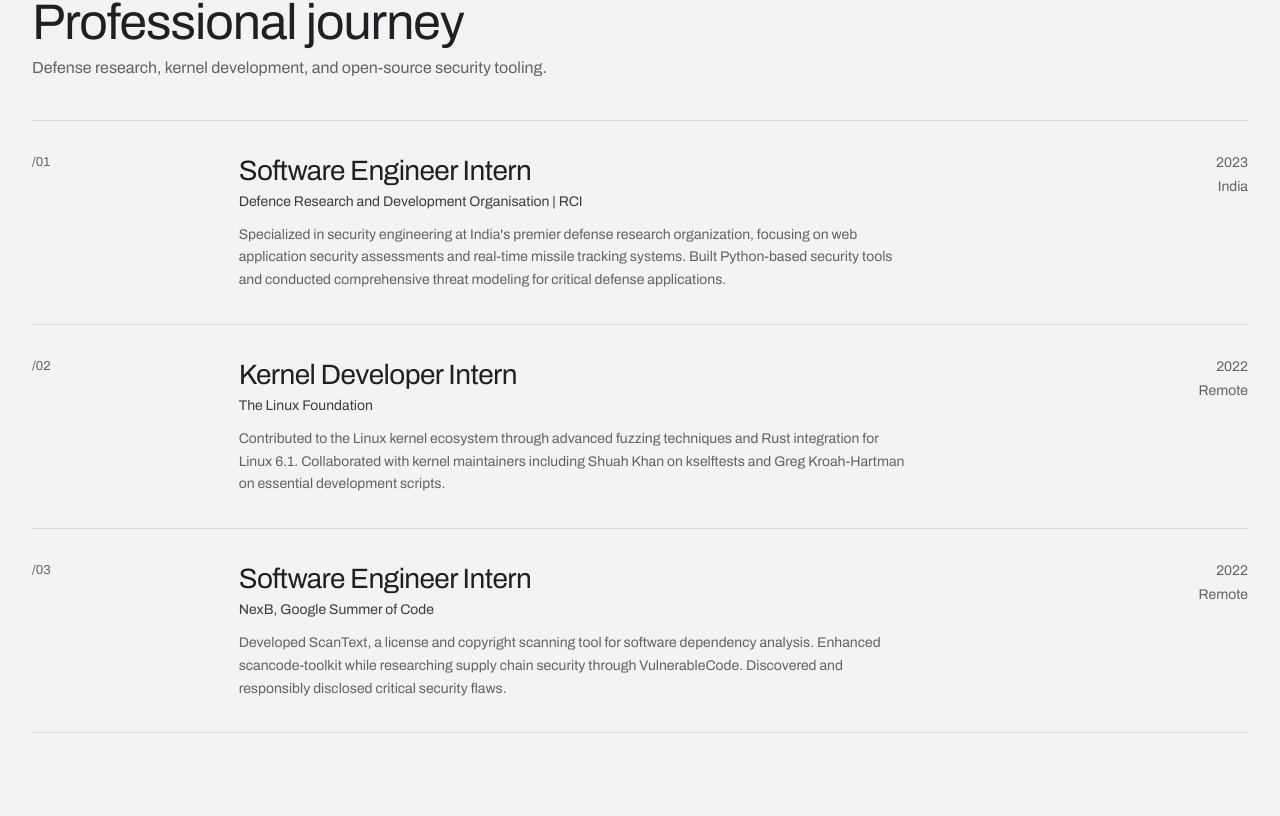
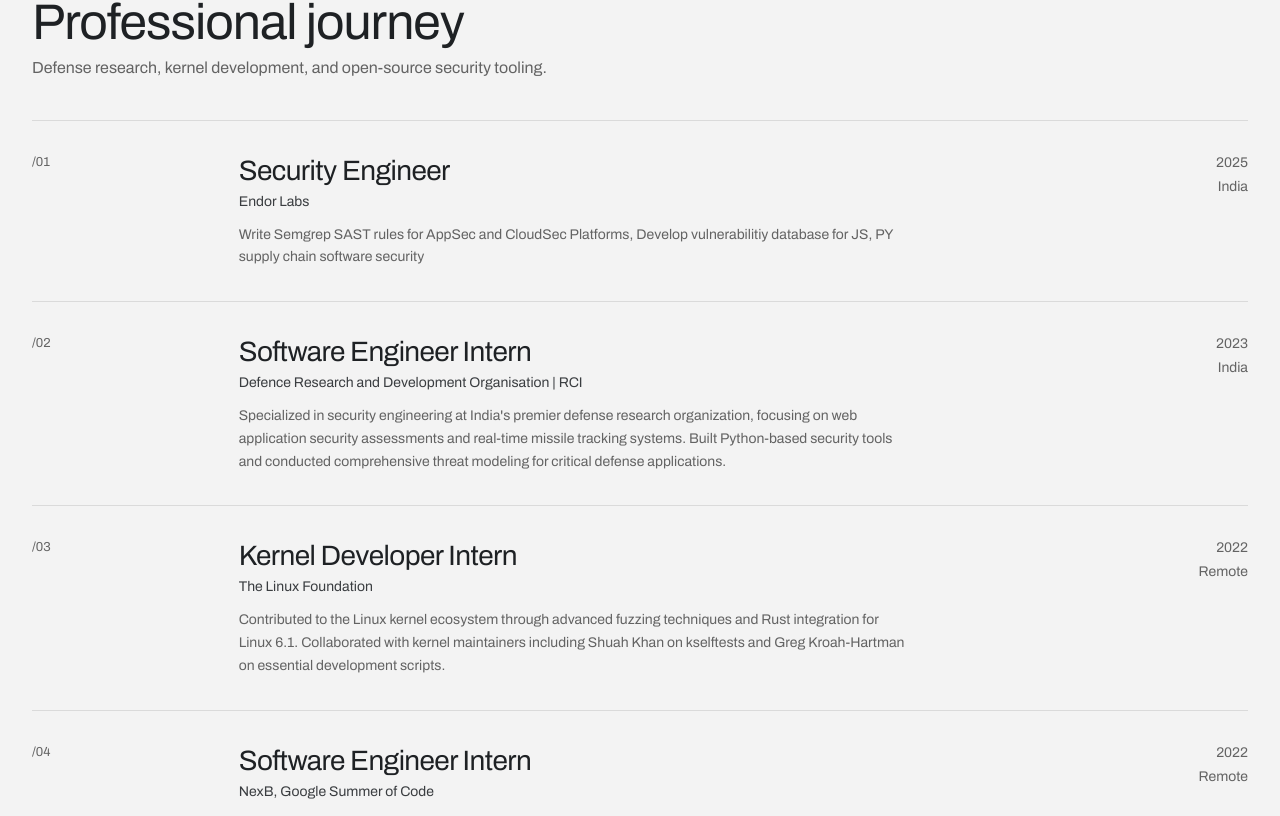
Before and after one commit to lf32/lf32.github.io, a Next.js app: page / in a window 1280 px wide. Shown: the part 3780-4596 px from the top of the page. Built offline with nearby package versions, Linux system fonts and the light colour scheme.

Commit message:
Add experience for Security Engineer role

```diff
--- a/app/components/Experience.js
+++ b/app/components/Experience.js
@@ -1,6 +1,14 @@
 'use client';
 
 const experiences = [
+  {
+    title: 'Security Engineer',
+    company: 'Endor Labs',
+    location: 'India',
+    period: '2025',
+    description:
+      "Write Semgrep SAST rules for AppSec and CloudSec Platforms, Develop vulnerabilitiy database for JS, PY supply chain software security",
+  },
   {
     title: 'Software Engineer Intern',
     company: 'Defence Research and Development Organisation | RCI',
```
